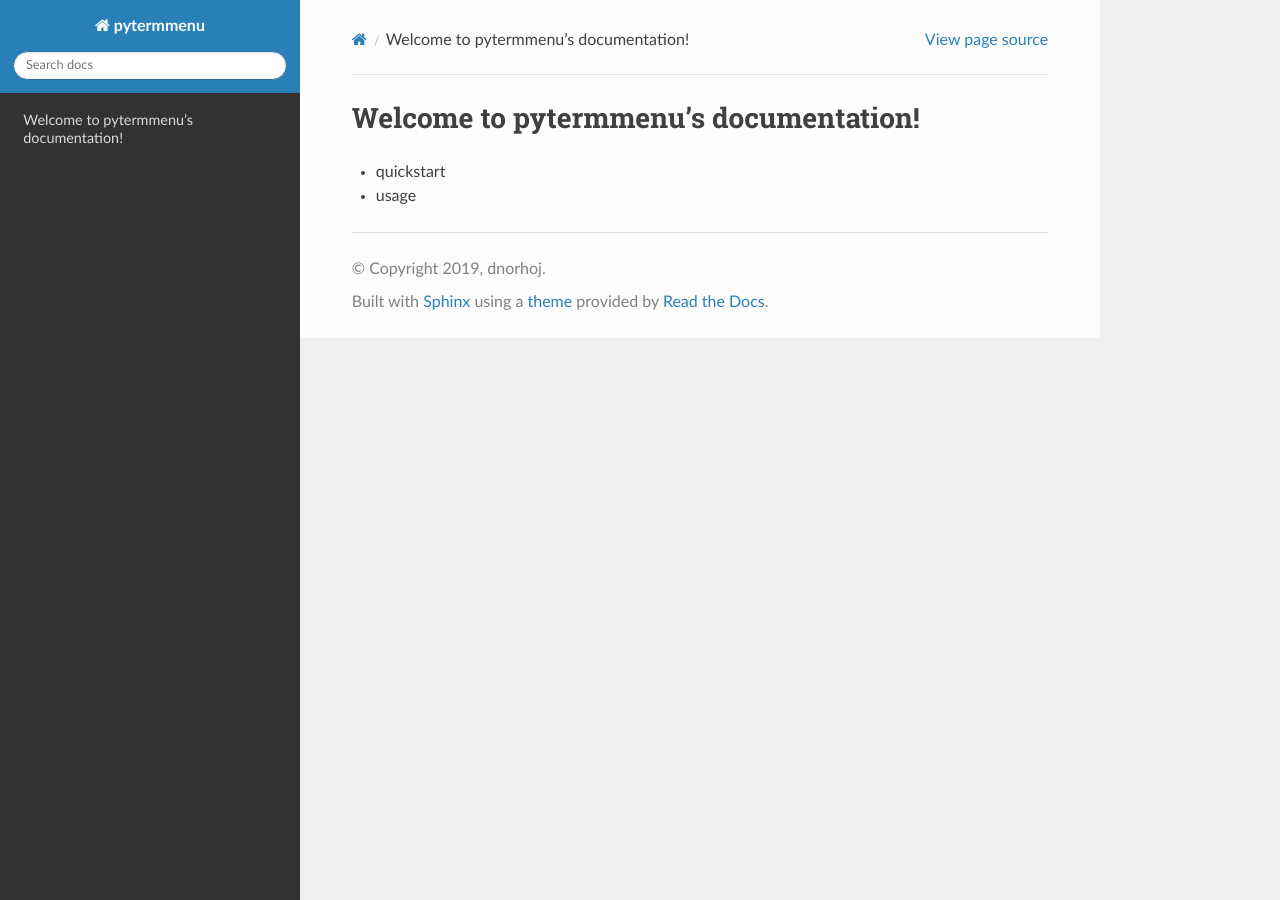
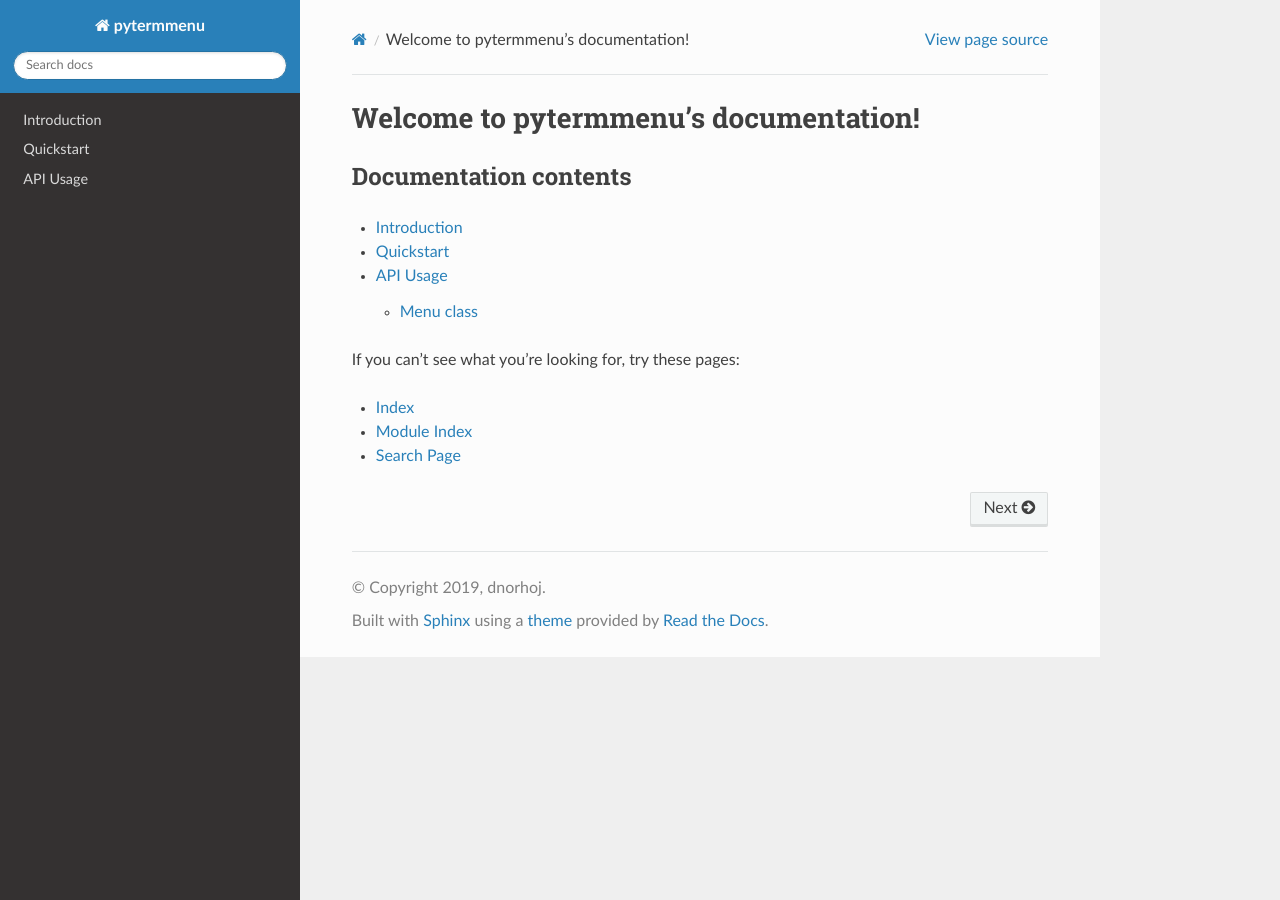
Before and after one commit to dnorhoj/termmenu, a Sphinx documentation site: the page built from docs/index.rst, in a window 1280 px wide. Built offline with Sphinx 7.4.7 and the Read the Docs theme 2.0.0, drawn with Linux system fonts in a browser that asks for light colours.

Commit message:
It finally works

```diff
--- a/docs/conf.py
+++ b/docs/conf.py
@@ -10,9 +10,8 @@
 # add these directories to sys.path here. If the directory is relative to the
 # documentation root, use os.path.abspath to make it absolute, like shown here.
 #
-# import os
-# import sys
-# sys.path.insert(0, os.path.abspath('.'))
+import os, sys
+sys.path.insert(0, os.path.abspath('..'))
 
 
 # -- Project information -----------------------------------------------------
@@ -28,13 +27,11 @@ author = 'dnorhoj'
 # extensions coming with Sphinx (named 'sphinx.ext.*') or your custom
 # ones.
 extensions = [
-    "sphinx.ext.autodoc"
+    "sphinx.ext.autodoc",
+    "sphinx.ext.napoleon"
 ]
 
 master_doc = 'index'
-
-# Add any paths that contain templates here, relative to this directory.
-templates_path = ['_templates']
 
 # List of patterns, relative to source directory, that match files and
 # directories to ignore when looking for source files.
@@ -48,8 +45,3 @@ exclude_patterns = ['_build', 'Thumbs.db', '.DS_Store']
 # a list of builtin themes.
 #
 html_theme = 'sphinx_rtd_theme'
-
-# Add any paths that contain custom static files (such as style sheets) here,
-# relative to this directory. They are copied after the builtin static files,
-# so a file named "default.css" will overwrite the builtin "default.css".
-html_static_path = ['_static']
--- a/docs/index.rst
+++ b/docs/index.rst
@@ -1,9 +1,18 @@
 Welcome to pytermmenu's documentation!
 ======================================
 
-* :ref:`quickstart`
-* :ref:`usage`
+Documentation contents
+----------------------
 
 .. toctree::
    :maxdepth: 2
-   :caption: Contents:
+
+   intro
+   quickstart
+   usage
+
+If you can't see what you're looking for, try these pages:
+
+* :ref:`genindex`
+* :ref:`modindex`
+* :ref:`search`
--- /dev/null
+++ b/docs/intro.rst
@@ -0,0 +1,4 @@
+.. _intro:
+
+Introduction
+============
--- a/docs/quickstart.rst
+++ b/docs/quickstart.rst
@@ -1 +1,4 @@
 .. _quickstart:
+
+Quickstart
+==========
--- a/docs/usage.rst
+++ b/docs/usage.rst
@@ -1 +1,10 @@
 .. _usage:
+.. currentmodule:: termmenu
+
+API Usage
+=========
+
+Menu class
+----------
+
+.. autoclass:: Menu
```
Also changed, not shown: termmenu.py (+5 -5 lines).
